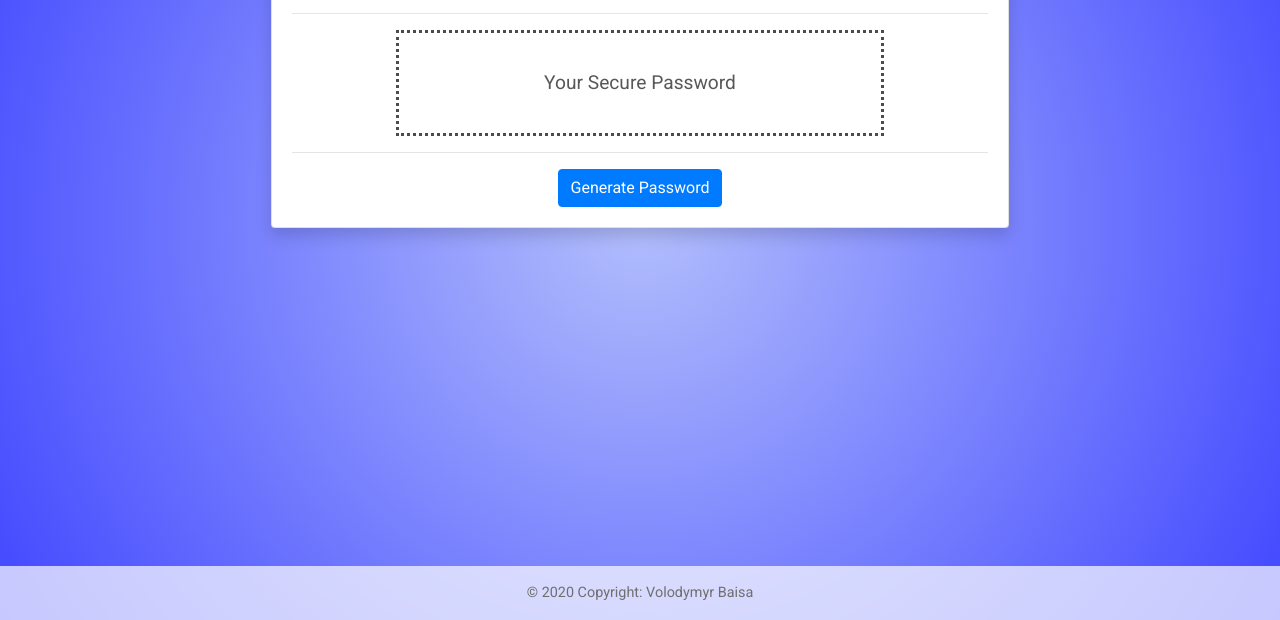
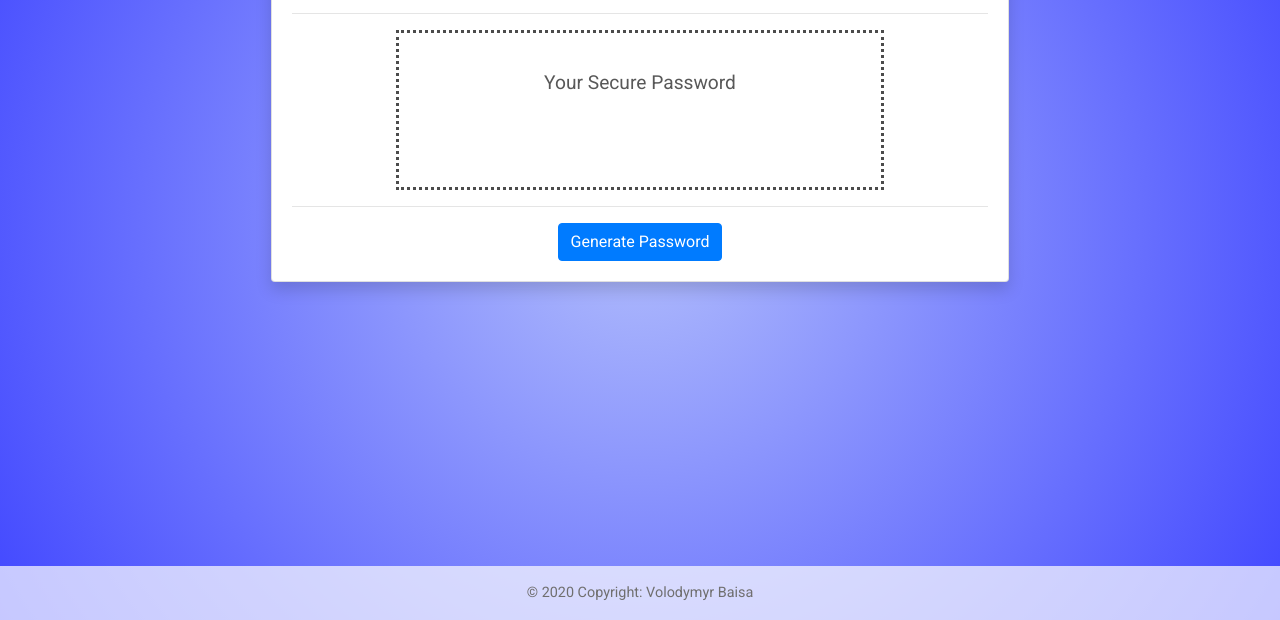
Before and after one commit to VolodymyrBaisa/HW-PasswordGenerator, a plain HTML site: page index.html in a window 1280 px wide. Shown: the part 180-800 px from the top of the page. Drawn offline with nearby package versions, Linux system fonts and the light colour scheme.

Commit message:
PW min-height fix

```diff
--- a/styles.css
+++ b/styles.css
@@ -73,7 +73,7 @@ nav .nav-link.active {
 main #pgContainer {
     width: 70%;
     margin: auto;
-    min-height: 100px;
+    min-height: 20vh;
     line-height: 100px;
     border: 3px dotted;
     cursor: pointer;
```
